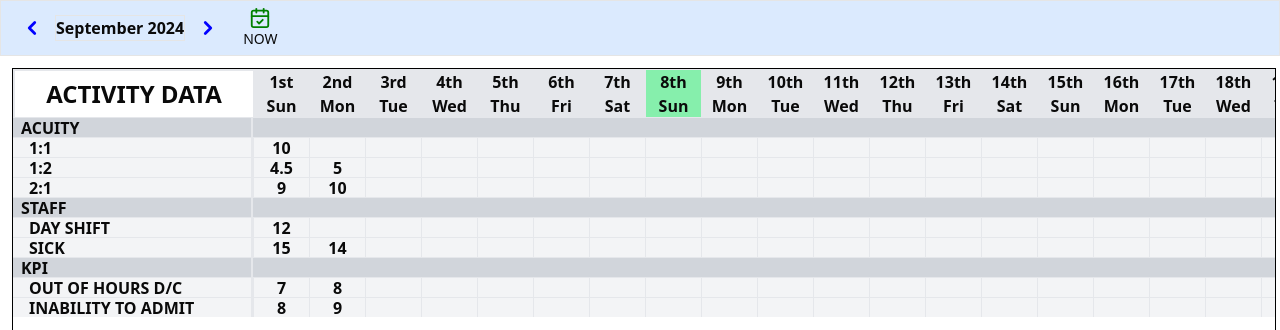
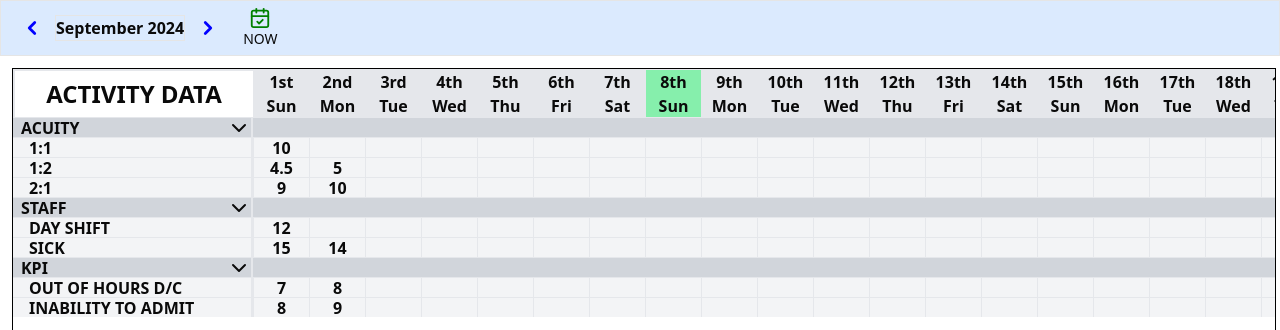
Before and after one commit to cyberblitz/components_examples, a Next.js app: page /schedule in a window 1280 px wide. Shown: the top 330 px of the page. Built offline with nearby package versions, Linux system fonts and the light colour scheme.

Commit message:
working toggle header

```diff
--- a/app/schedule/components/cell.tsx
+++ b/app/schedule/components/cell.tsx
@@ -82,10 +82,10 @@ export default function Cell({ rowStyle, ParentState, groupedData, item, activit
                     ? `border-sky-600 border-l-2 border-r-2  border-t-gray-200 border-t ${groupedData.length - 1 === group_i && group.activity.length - 1 === activity_i && "border-b-2"}`
                     : "border-gray-200 border-l border-t")}
             onClick={() => {
-                // if (!isActive) {
+
                     setSelectedCell({ activity_i, group_i, activityDate: dateInMonth });
                      setState((prev) => ({ ...prev, editCell: true }));
-                //   }
+
                 console.log(`Cell clicked: ${item.title}, Date: ${format(dateInMonth, "yyyy-MM-dd")}`);
             }}
              style={{ pointerEvents: isActive ? "auto" : "none" }}
@@ -97,7 +97,7 @@ export default function Cell({ rowStyle, ParentState, groupedData, item, activit
                 <>
 
                     <Input
-                        // autoFocus
+                        //  autoFocus
                            onBlur={handleBlur}
                         value={item.data.find((activity) => format(toDate(activity.date), "yyyy-MM-dd") === format(dateInMonth, "yyyy-MM-dd") && activity.title === item.title)?.value}
                         className={`h-4 border-none rounded-none text-center font-semibold focus-visible:outline-none  focus-visible:ring-0  focus-visible:ring-offset-0  `}
@@ -105,7 +105,7 @@ export default function Cell({ rowStyle, ParentState, groupedData, item, activit
                             console.log(e.target.value);
                         }} />
 
-                    <div className={`relative right-[-10px] w-0 top-2`}> {/* Adjust right positioning */}
+                    <div className={`relative right-[-10px] w-0 top-2`}>
                         <div className={`flex w-10 h-10 space-x-1`}>
                             <Button size={'icon'} className={`h-6 w-6 p-1`} onClick={handleAcceptClick}> <Check size={20} color={"green"} /></Button>
                             <Button size={'icon'} className={`h-6 w-6 p-1`} onClick={handleXClick} > <X size={20} color={"red"} /></Button>
--- a/app/schedule/components/outer_border_highlight_by_row.tsx
+++ b/app/schedule/components/outer_border_highlight_by_row.tsx
@@ -2,12 +2,10 @@
 
 import { cn } from "@/lib/utils";
 import React, { useCallback, useMemo, useState } from 'react';
-import { Button } from '../../../components/ui/button';
-import { format, isEqual, startOfMonth, startOfWeek, toDate } from 'date-fns';
+import { format, startOfMonth } from 'date-fns';
 import HeaderBar from './header_bar';
-import { Input } from '@/components/ui/input';
 import Cell from "./cell";
-
+import RowHeader from "./rowHeader";
 
 export type activityData = {
     id: number
@@ -107,7 +105,8 @@ const OuterBorderHighlightByRow = () => {
             activity_i: -1,
             group_i: -1,
             activityDate: new Date()
-        }
+        },
+        rowExpanded: {} as Record<string, boolean>,
     });
 
 
@@ -130,6 +129,16 @@ const OuterBorderHighlightByRow = () => {
         },
         [setState]
     );
+
+    const toggleRow = (groupName: string) => {
+        setState((prev) => ({
+            ...prev,
+            rowExpanded: {
+                ...prev.rowExpanded,
+                [groupName]: !prev.rowExpanded[groupName], // Toggle expansion for the specific group
+            },
+        }));
+    };
 
     console.log("state.selectedCell.activity_i", state.selectedCell.activity_i)
 
@@ -162,21 +171,10 @@ const OuterBorderHighlightByRow = () => {
 
                 {groupedData.map((group, group_i) => (
                     <>
-                        <div className={`flex`}>
-                            <div className={`flex min-w-60  h-5 border-t border-r-2 border-gray-200 items-center pl-2 sticky left-0 bg-gray-300 z-10`}>
-                                <p className={`font-semibold`}>{group.group}</p>
-                            </div>
 
-                            {state.datesInMonth.map((_, i) => (
-                                <>
-                                    <div className={cn(`${rowStyle} bg-gray-300`, `${state.selectedColumn === i ? "border-sky-600 border-l-2 border-r-2 border-t-gray-200 border-t" : "border-t-gray-200   border-t "}`)}
-                                        onClick={() => { }}></div>
-                                </>
-                            ))}
+                        <RowHeader rowStyle={rowStyle} parentState={state} group={group} toggleRow={toggleRow} />
 
-                        </div>
-
-                        {group.activity.map((item, activity_i) => (
+                        {!state.rowExpanded[group.group] && group.activity.map((item, activity_i) => (
 
                             <div className={`flex`}>
 
--- /dev/null
+++ b/app/schedule/components/rowHeader.tsx
@@ -0,0 +1,47 @@
+"use client"
+import { cn } from "@/lib/utils";
+import { ChevronDown, ChevronUp } from "lucide-react";
+import {  activityDataByTitle } from "./outer_border_highlight_by_row";
+import { useState } from "react";
+
+type Tprops = {
+    rowStyle: string,
+    parentState: {
+        selectedColumn: number;
+        datesInMonth: Date[];
+        editCell: boolean;
+        rowExpanded: Record<string, boolean>,
+    }
+    group: activityDataByTitle
+    toggleRow: (headerName: string) => void ;
+}
+
+
+export default function RowHeader({group, parentState, rowStyle, toggleRow}: Tprops) {
+
+const isExpanded = parentState.rowExpanded[group.group];
+
+return(
+
+    <div className={`flex`}>
+    <div className={`flex min-w-60  h-5 border-t border-r-2 border-gray-200 items-center pl-2 sticky left-0 bg-gray-300 z-10 justify-between`}>
+        <p className={`font-semibold`}>{group.group}</p>
+        {isExpanded
+                    ? <ChevronUp onClick={() => toggleRow(group.group)} />
+                    : <ChevronDown onClick={() => toggleRow(group.group)} />}
+
+    </div>
+
+    {parentState.datesInMonth.map((_, i) => (
+        <>
+            <div className={cn(`${rowStyle} bg-gray-300`, `${parentState.selectedColumn === i ? "border-sky-600 border-l-2 border-r-2 border-t-gray-200 border-t" : "border-t-gray-200   border-t "}`)}
+                onClick={() => { }}></div>
+        </>
+    ))}
+
+</div>
+
+
+)
+
+}
```
